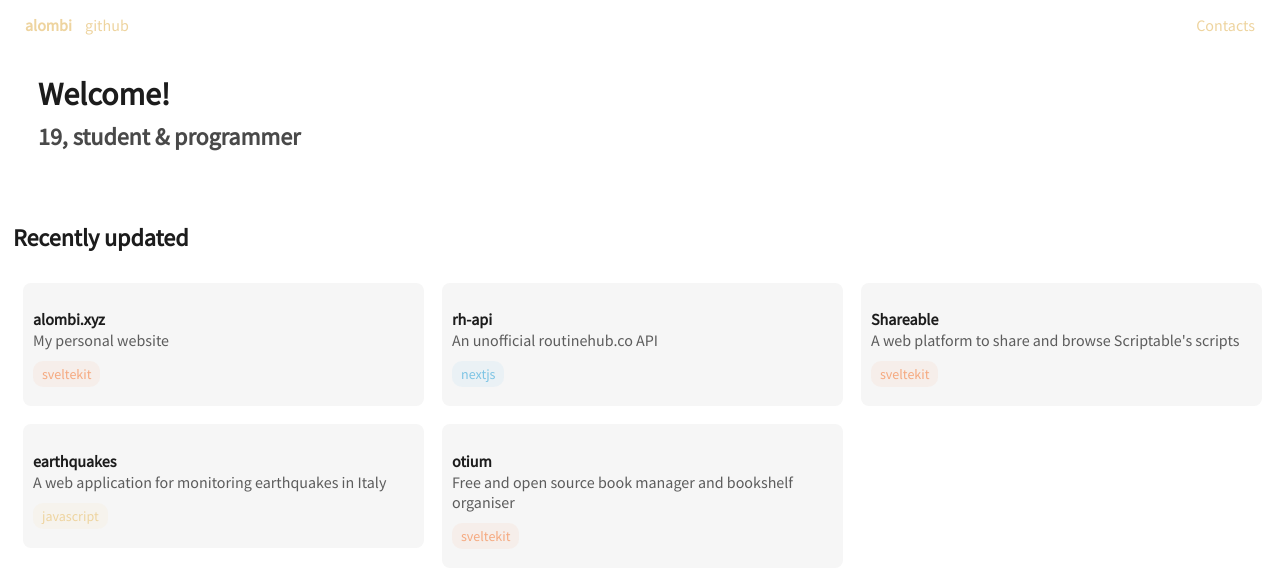
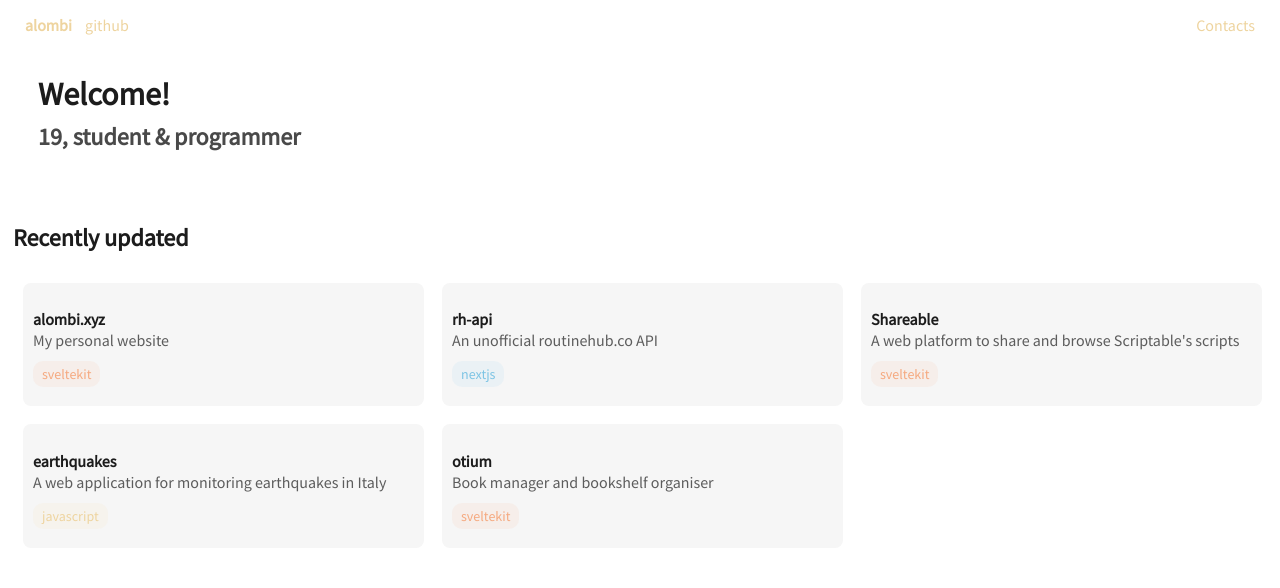
Before and after one commit to alombi/alombi.xyz, a SvelteKit app: page / in a window 1280 px wide. Shown: the top 588 px of the page. Built offline with nearby package versions, Linux system fonts and the light colour scheme.

Commit message:
Fixes description

```diff
--- a/src/routes/+page.svelte
+++ b/src/routes/+page.svelte
@@ -46,7 +46,7 @@
         <a target="_blank" rel="noreferrer" href="https://github.com/alombi/otium">
             <div class="box">
                 <h4>otium</h4>
-                <p>Free and open source book manager and bookshelf organiser</p>
+                <p>Book manager and bookshelf organiser</p>
                 <div class="pill-container"><p class="pill orange">sveltekit</p></div>
             </div>
         </a>
```
